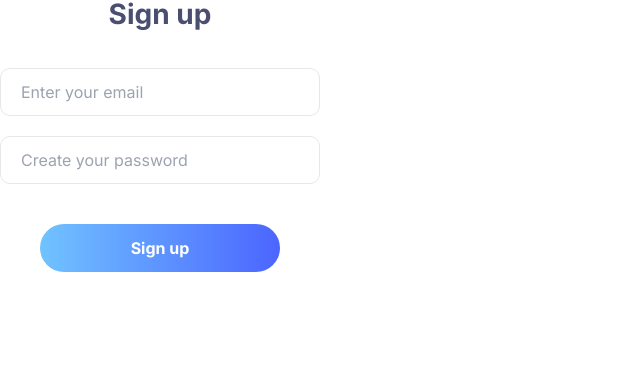
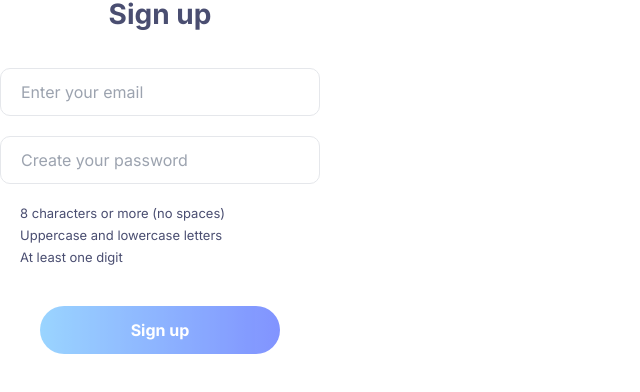
Before and after one commit to dusaniuk/auth-form-react-tailwind, a React (Vite) app: page / in a window 1280 px wide. Shown: the top 392 px of the page, without its empty margins (0-640 px from the left). Built offline with nearby package versions, Linux system fonts and the light colour scheme.

Commit message:
feat: add form validation

```diff
--- a/package.json
+++ b/package.json
@@ -17,7 +17,8 @@
     "classnames": "^2.5.1",
     "formik": "^2.4.6",
     "react": "^18.3.1",
-    "react-dom": "^18.3.1"
+    "react-dom": "^18.3.1",
+    "yup": "^1.4.0"
   },
   "devDependencies": {
     "@chromatic-com/storybook": "^1.6.1",
--- a/src/app/auth/SignUpForm/SignUpForm.tsx
+++ b/src/app/auth/SignUpForm/SignUpForm.tsx
@@ -1,23 +1,80 @@
 import { Button } from "@ui/components/Button";
-import { Text } from "@ui/components/Text/Text";
+import { Text, TextProps } from "@ui/components/Text/Text";
 import { TextInput } from "@ui/components/TextInput";
-import { useFormik } from "formik";
+import { FormikErrors, useFormik } from "formik";
+import { useState } from "react";
+import { object, string, ObjectSchema, ValidationError } from "yup";
 
 interface FormValues {
   email: string;
   password: string;
 }
 
+const validationSchema: ObjectSchema<FormValues> = object().shape({
+  email: string().email().required(),
+  password: string()
+    .min(8, { name: "min-length" })
+    .matches(/[a-z]/, { name: "min-one-lowercase" })
+    .matches(/[A-Z]/, { name: "min-one-uppercase" })
+    .matches(/\d/, { name: "min-one-digit" })
+    .matches(/^\S*$/, { name: "no-whitespace" })
+    .required(),
+});
+
 export function SignUpForm() {
+  const [passwordErrors, setPasswordErrors] = useState<string[]>([]);
+
   const form = useFormik<FormValues>({
     initialValues: {
       email: "",
       password: "",
     },
+    validateOnBlur: true,
+    validateOnChange: true,
+    validateOnMount: true,
+    validationSchema,
+    validate: (values: FormValues) => {
+      try {
+        validationSchema.validateSync(values, { abortEarly: false });
+        setPasswordErrors([]);
+      } catch (validationError: unknown) {
+        const validationErrors: FormikErrors<FormValues> = {};
+
+        if (validationError instanceof ValidationError) {
+          const pwdErrors: string[] = [];
+          validationError.inner.forEach((error) => {
+            // keep error message per field for the default formik behavior
+            validationErrors[error.path as keyof FormValues] = error.message;
+
+            // store all password errors separately
+            if (error.path === "password") {
+              pwdErrors.push(error.type ?? error.message);
+            }
+          });
+
+          setPasswordErrors(pwdErrors);
+        }
+        return validationErrors;
+      }
+    },
     onSubmit: (values) => {
       console.log(values);
     },
   });
+
+  function getPasswordRuleColor(rules: string[]): TextProps["color"] {
+    if (!form.touched.password) {
+      return rules.some((rule) => passwordErrors.includes(rule))
+        ? "primary"
+        : "success";
+    }
+
+    if (rules.some((rule) => passwordErrors.includes(rule))) {
+      return "error";
+    }
+
+    return "success";
+  }
 
   return (
     <div className="w-80 text-center">
@@ -27,23 +84,57 @@ export function SignUpForm() {
       <form className="mt-10" onSubmit={form.handleSubmit}>
         <div className="flex flex-col gap-5">
           <TextInput
+            autoComplete="email"
+            error={form.touched.email && !!form.errors.email}
             id="email"
             name="email"
+            placeholder="Enter your email"
+            type="email"
+            valid={!form.errors.email}
             value={form.values.email}
-            type="email"
-            placeholder="Enter your email"
+            onBlur={form.handleBlur}
             onChange={form.handleChange}
           />
           <TextInput
+            autoComplete="new-password"
+            error={form.touched.password && !!form.errors.password}
             id="password"
             name="password"
+            placeholder="Create your password"
+            type="password"
+            valid={!form.errors.password}
             value={form.values.password}
-            type="password"
-            placeholder="Create your password"
+            onBlur={form.handleBlur}
             onChange={form.handleChange}
           />
+          <div className="flex flex-col text-left pl-5 gap-1">
+            <Text
+              color={getPasswordRuleColor(["min", "no-whitespace"])}
+              size="label"
+            >
+              8 characters or more (no spaces)
+            </Text>
+            <Text
+              color={getPasswordRuleColor([
+                "min-one-uppercase",
+                "min-one-lowercase",
+              ])}
+              size="label"
+            >
+              Uppercase and lowercase letters
+            </Text>
+            <Text color={getPasswordRuleColor(["min-one-digit"])} size="label">
+              At least one digit
+            </Text>
+          </div>
         </div>
-        <Button className="mt-10" type="submit" variant="primary" fullWidth>
+        <Button
+          className="mt-10"
+          type="submit"
+          variant="primary"
+          fullWidth
+          disabled={!form.dirty || !form.isValid}
+        >
           Sign up
         </Button>
       </form>
--- a/src/ui/components/Button/Button.tsx
+++ b/src/ui/components/Button/Button.tsx
@@ -3,7 +3,7 @@ import { cva, type VariantProps } from "class-variance-authority";
 import classNames from "classnames";
 
 const buttonVariants = cva(
-  "py-3 px-6 rounded-4xl text-white font-bold max-w-60",
+  "py-3 px-6 rounded-4xl text-white font-bold max-w-60 transition-opacity disabled:opacity-70",
   {
     variants: {
       variant: {
--- a/src/ui/components/TextInput/TextInput.tsx
+++ b/src/ui/components/TextInput/TextInput.tsx
@@ -3,9 +3,25 @@ import classNames from "classnames";
 import { InputHTMLAttributes } from "react";
 
 const textInputVariants = cva(
-  "border border-solid rounded-[10px] py-3 px-5 max-h-12 focus:border-[#6F91BC] focus:outline-none transition-colors",
+  "border border-solid rounded-[10px] py-3 px-5 max-h-12 focus:outline-none transition-colors",
   {
-    variants: {},
+    variants: {
+      valid: {
+        true: "text-success border-success",
+        false: "",
+      },
+      error: {
+        true: "text-error border-error",
+        false: "",
+      },
+    },
+    compoundVariants: [
+      {
+        error: false,
+        valid: false,
+        className: "focus:border-[#6F91BC]",
+      },
+    ],
   }
 );
 
@@ -15,9 +31,9 @@ export type TextInputProps = TextInputVariantProps &
   InputHTMLAttributes<HTMLInputElement>;
 
 export function TextInput(props: TextInputProps) {
-  const { ...otherProps } = props;
+  const { error = false, valid = false, ...otherProps } = props;
 
-  const classes = classNames(textInputVariants({}));
+  const classes = classNames(textInputVariants({ error, valid }));
 
   return <input className={classes} {...otherProps} />;
 }
```
Also changed, not shown: 1 other file (tests, documents, lock files or other folders).
